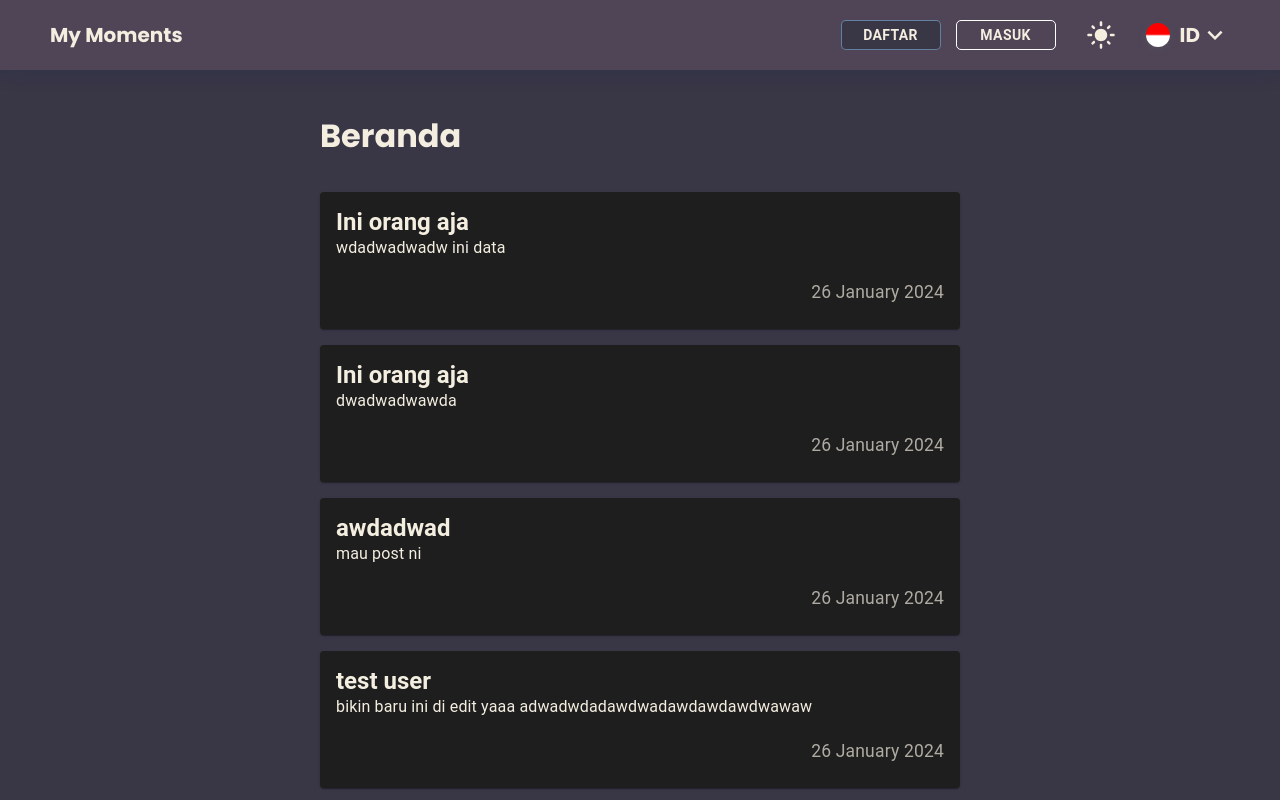
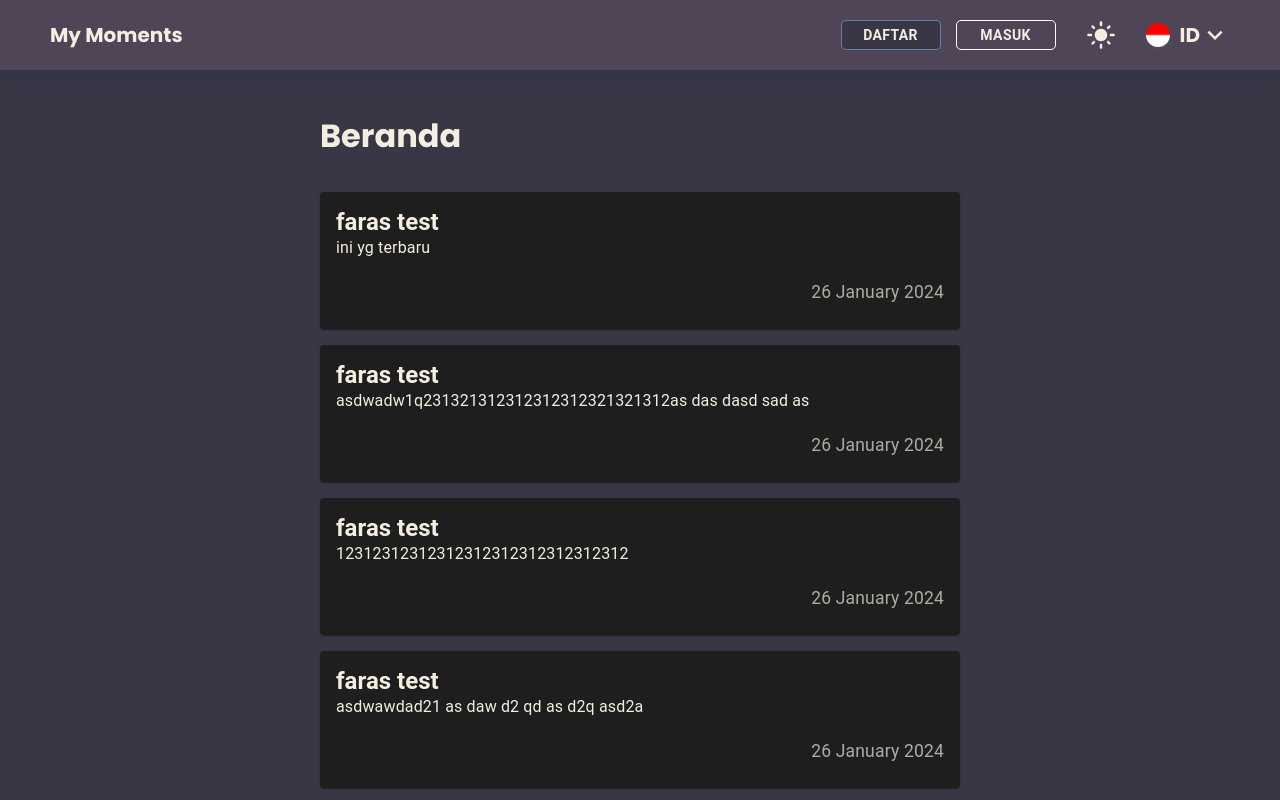
Before and after one commit to raihanputro/group-project-week3, a React (Vite) app: page / in a window 1280 px wide. Shown: the top 800 px of the page. Built offline with nearby package versions, Linux system fonts and the light colour scheme; data requests are answered from the project's data file.

Commit message:
fix: fix sorting

```diff
--- a/db.json
+++ b/db.json
@@ -103,6 +103,46 @@
       "content": "<p>xXaXaxaadwdwadwadawdaw</p>",
       "pure_text": "xXaXaxaadwdwadwadawdaw",
       "created_date": "2024-01-26 09:10:16"
+    },
+    {
+      "id": "80c4",
+      "user_id": "860c",
+      "fullname": "faras test",
+      "content": "<p>wadwadawdwadaw aw daw aw</p><p><br></p><h1>sadawwa</h1>",
+      "pure_text": "wadwadawdwadaw aw daw aw\n\nsadawwa",
+      "created_date": "2024-01-26 09:21:22"
+    },
+    {
+      "id": "48b7",
+      "user_id": "860c",
+      "fullname": "faras test",
+      "content": "<p>asdwawdad21 as daw d2 qd as d2q asd2a </p>",
+      "pure_text": "asdwawdad21 as daw d2 qd as d2q asd2a ",
+      "created_date": "2024-01-26 09:22:44"
+    },
+    {
+      "id": "a653",
+      "user_id": "860c",
+      "fullname": "faras test",
+      "content": "<p>12312312312312312312312312312312</p>",
+      "pure_text": "12312312312312312312312312312312",
+      "created_date": "2024-01-26 09:22:54"
+    },
+    {
+      "id": "9230",
+      "user_id": "860c",
+      "fullname": "faras test",
+      "content": "<p>asdwadw1q231321312312312312321321312as das dasd sad as</p>",
+      "pure_text": "asdwadw1q231321312312312312321321312as das dasd sad as",
+      "created_date": "2024-01-26 09:24:46"
+    },
+    {
+      "id": "3944",
+      "user_id": "860c",
+      "fullname": "faras test",
+      "content": "<p>ini yg terbaru</p>",
+      "pure_text": "ini yg terbaru",
+      "created_date": "2024-01-26 09:29:07"
     }
   ],
   "comment": [
@@ -159,6 +199,54 @@
       "fullname": "test1",
       "content": "123123123",
       "created_date": "2024-01-26 09:12:45"
+    },
+    {
+      "id": "a10f",
+      "post_id": "80c4",
+      "user_id": "860c",
+      "fullname": "faras test",
+      "content": "asdasdwadw",
+      "created_date": "2024-01-26 09:21:25"
+    },
+    {
+      "id": "5e01",
+      "post_id": "9230",
+      "user_id": "860c",
+      "fullname": "faras test",
+      "content": "asdwadswa",
+      "created_date": "2024-01-26 09:25:48"
+    },
+    {
+      "id": "8ba0",
+      "post_id": "9230",
+      "user_id": "860c",
+      "fullname": "faras test",
+      "content": "21dq wd12 3de as",
+      "created_date": "2024-01-26 09:25:50"
+    },
+    {
+      "id": "04f9",
+      "post_id": "9230",
+      "user_id": "860c",
+      "fullname": "faras test",
+      "content": "12eas ",
+      "created_date": "2024-01-26 09:25:52"
+    },
+    {
+      "id": "f1aa",
+      "post_id": "9230",
+      "user_id": "860c",
+      "fullname": "faras test",
+      "content": "111111111111111111",
+      "created_date": "2024-01-26 09:27:52"
+    },
+    {
+      "id": "463c",
+      "post_id": "9230",
+      "user_id": "860c",
+      "fullname": "faras test",
+      "content": "wseqwwqeqw11111111111111111111111111111",
+      "created_date": "2024-01-26 09:28:51"
     }
   ]
 }
--- a/src/pages/CreatePost/index.jsx
+++ b/src/pages/CreatePost/index.jsx
@@ -71,12 +71,6 @@ function CreatePost({ userData, postData }) {
 
     useEffect(() => {
         if (postData) {
-            // const temp = postData.sort(function (a, b) {
-            //     return new Date(b.date) - new Date(a.date);
-            // });;
-            // // temp.sort(function (a, b) {
-            // //     return new Date(b.date) - new Date(a.date);
-            // // });
             setPostDataInternal(postData);
         }
     }, [postData]);
--- a/src/pages/CreatePost/saga.js
+++ b/src/pages/CreatePost/saga.js
@@ -22,6 +22,7 @@ function* getMyPost({userId}) {
 
   try {
     const res = yield call(getMyPostApi, userId);
+    res.sort((a, b) => (new Date(b.created_date) - new Date(a.created_date)));
     yield put(setUserPost(res));
   } catch (error) {
     yield put(showPopup());
--- a/src/pages/DetailPost/index.jsx
+++ b/src/pages/DetailPost/index.jsx
@@ -57,11 +57,7 @@ function DetailPost({ postDataSelect, commentsSelect, isLogined, userData }) {
     }, [postid]);
     useEffect(() => {
         setPostData(postDataSelect);
-        const temp = commentsSelect;
-        temp.sort(function (a, b) {
-            return new Date(b.date) - new Date(a.date);
-        });
-        setPostComments(temp);
+        setPostComments(commentsSelect);
 
     }, [postDataSelect, commentsSelect])
 
--- a/src/pages/DetailPost/saga.js
+++ b/src/pages/DetailPost/saga.js
@@ -11,6 +11,8 @@ function* doGetPostDetailData({id, cbNotFound, cb}) {
   try {
     const resPostDetail = yield call(getPostDetailApi, id);
     const resCommnets = yield call(getPostCommentsApi, id);
+    resCommnets.sort((a, b) => (new Date(b.created_date) - new Date(a.created_date)));
+
     const data = {
       postDetailData: resPostDetail,
       comments: resCommnets
@@ -37,6 +39,7 @@ function* doInsertComment({postid, comment, cb}) {
   try {
     yield call(insertCommentApi, comment);
     const res = yield call(getPostCommentsApi, postid);
+    res.sort((a, b) => (new Date(b.created_date) - new Date(a.created_date)));
     // yield put(setPostComments(res));
     cb(res);
   } catch (error) {
--- a/src/pages/Home/saga.js
+++ b/src/pages/Home/saga.js
@@ -8,6 +8,7 @@ function* doGetPost() {
   yield put(setLoading(true));
   try {
     const response = yield call(getAllPost);
+    response.sort((a, b) => (new Date(b.created_date) - new Date(a.created_date)));
     yield put(setHomePost(response));
   } catch (error) {
     console.log(error);
```
